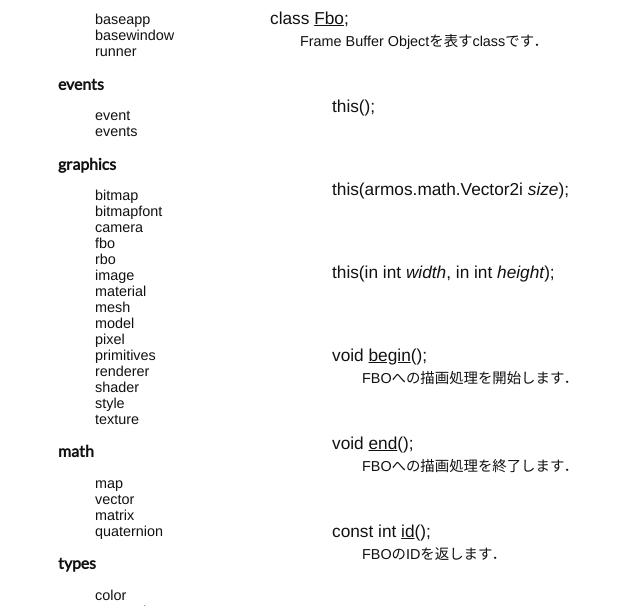
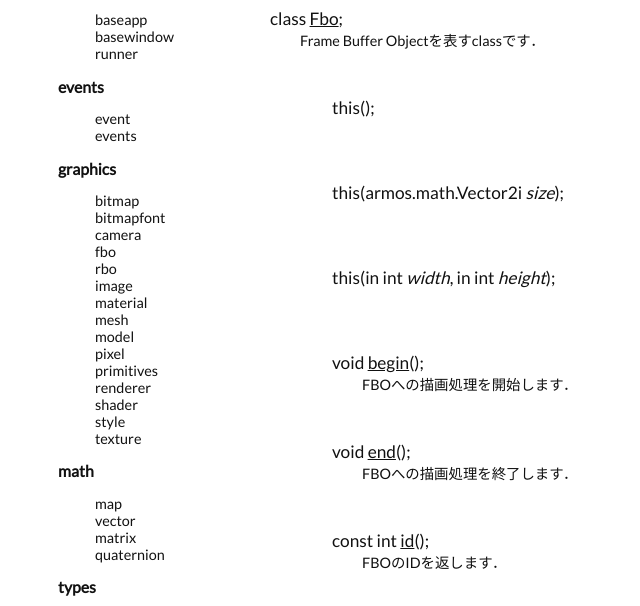
Before and after one commit to tanitta/armos, a plain HTML site: page docs/fbo.html in a window 1280 px wide. Shown: the part 146-752 px from the top of the page, without its empty margins (0-640 px from the left). Drawn offline with Linux system fonts and the light colour scheme.

Commit message:
Automated commit at 2016-02-19 19:04:30 UTC by middleman-deploy 2.0.0-alpha

```diff
--- a/stylesheets/site.css
+++ b/stylesheets/site.css
@@ -414,7 +414,7 @@ nav {
 body {
   background-color: rgba(0, 0, 0, 0.6);
   text-align: center;
-  font-family: "Montserrat", "Helvetica Neue", Helvetica, Arial, sans-serif;
+  font-family: "Lato", "Helvetica Neue", Helvetica, Arial, sans-serif;
   font-size: 0.9em; }
 
 .logo img {
```
